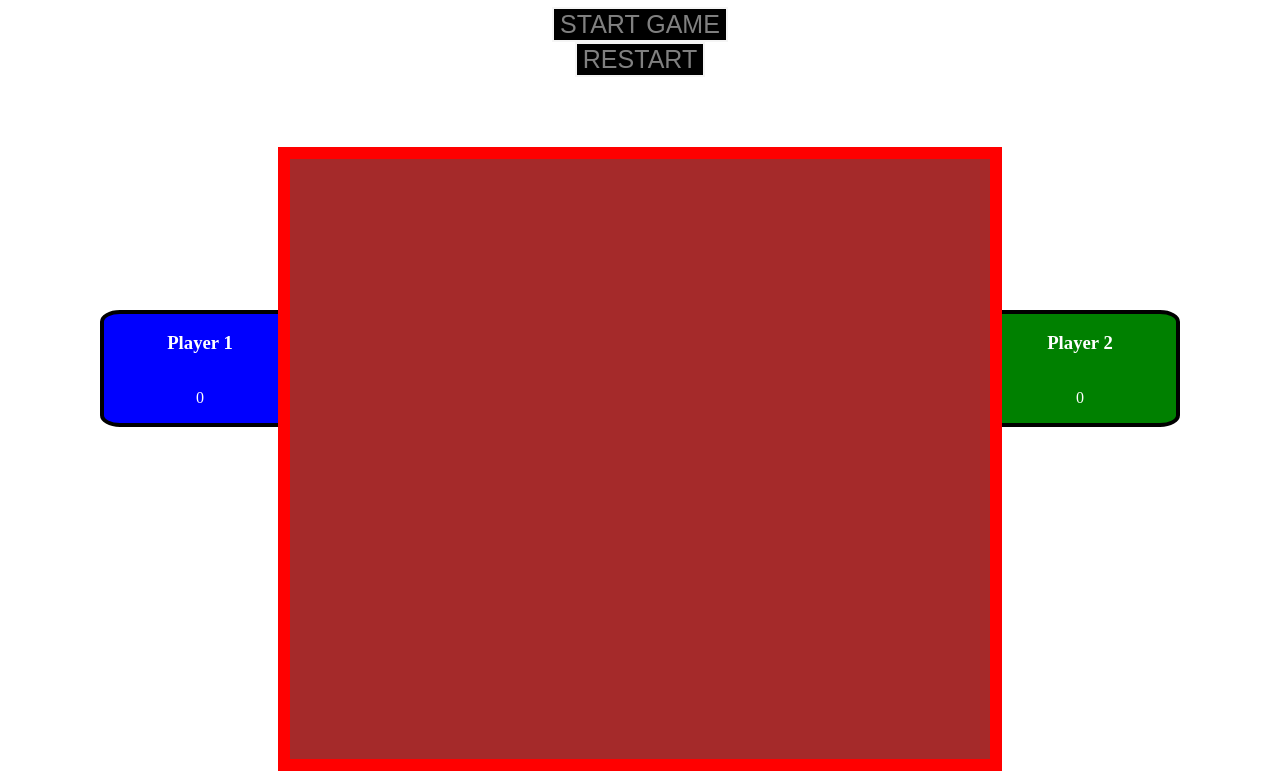
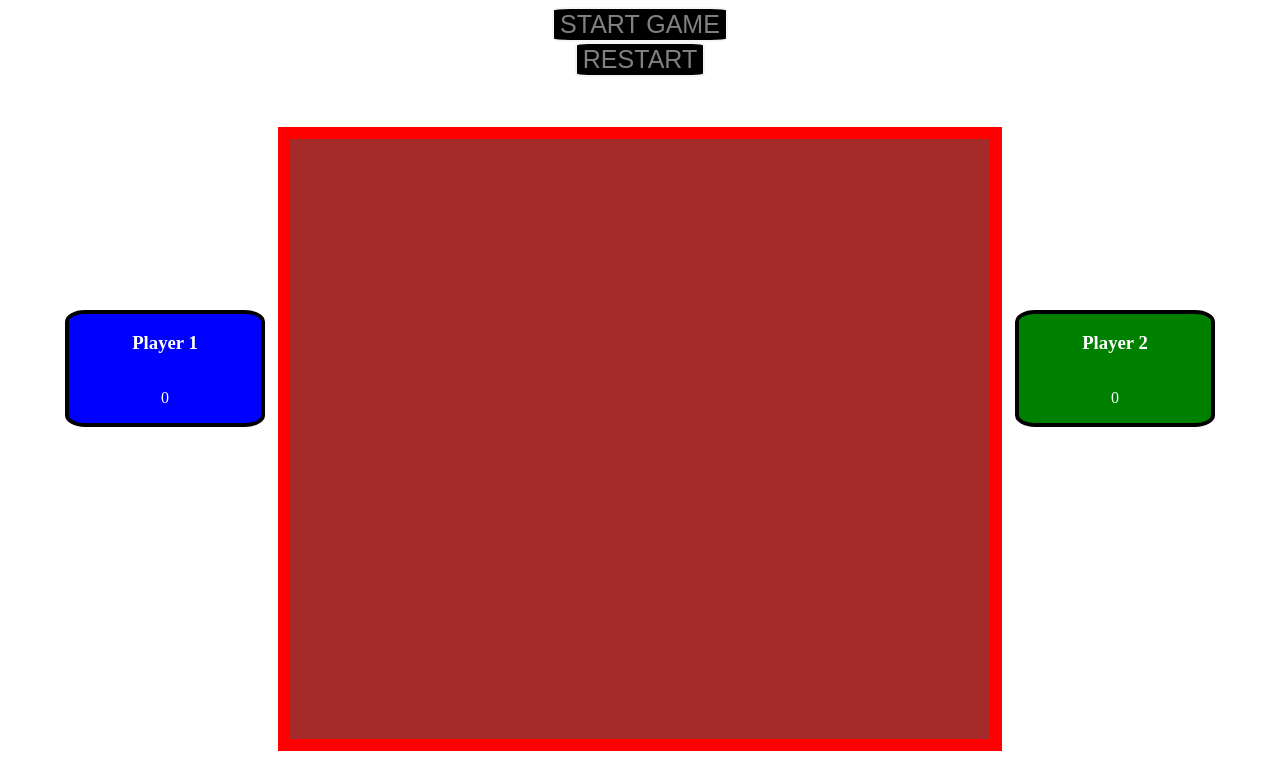
Before and after one commit to m7amed95/connectfour, a plain HTML site: page index.html in a window 1280 px wide. Shown: the part 73-844 px from the top of the page. Drawn offline with Linux system fonts and the light colour scheme.

Commit message:
game complete

```diff
--- a/css/style.css
+++ b/css/style.css
@@ -11,13 +11,15 @@ body {
   margin: 0 auto;
   background-color: brown;
   position: relative;
-  top: 70px;
+  top: 50px;
 }
+
 .strt {
   background-color: black;
   border: 2px solid whitesmoke;
   color: grey;
   font-size: 25px;
+  border-radius: 10%;
 }
 
 .strt:hover {
@@ -30,6 +32,7 @@ body {
   border: 2px solid whitesmoke;
   color: grey;
   font-size: 25px;
+  border-radius: 10%;
 }
 
 .reset:hover {
@@ -57,7 +60,7 @@ body {
   background-color: blue;
   position: absolute;
   bottom: 300px;
-  left: 100px;
+  left: 65px;
 }
 
 .player2 {
@@ -69,7 +72,7 @@ body {
   width: 15%;
   background-color: green;
   position: absolute;
-  right: 100px;
+  right: 65px;
   bottom: 300px;
 }
 .blueChip {
```
Also changed, not shown: js/app.js (+7 -2 lines).
